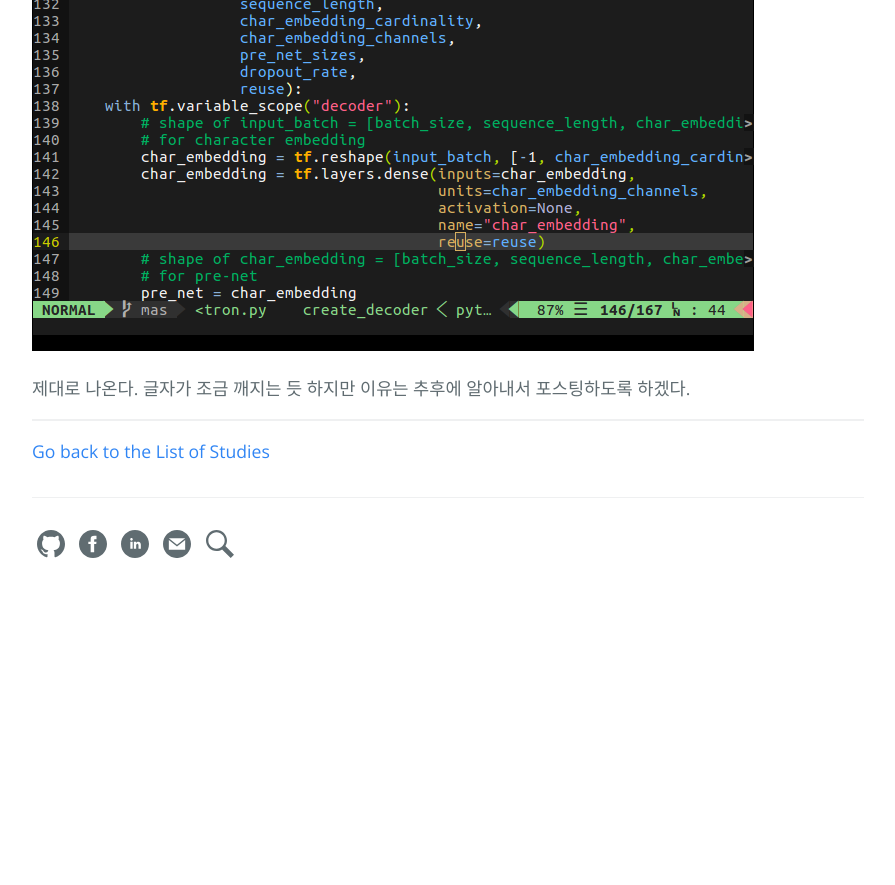
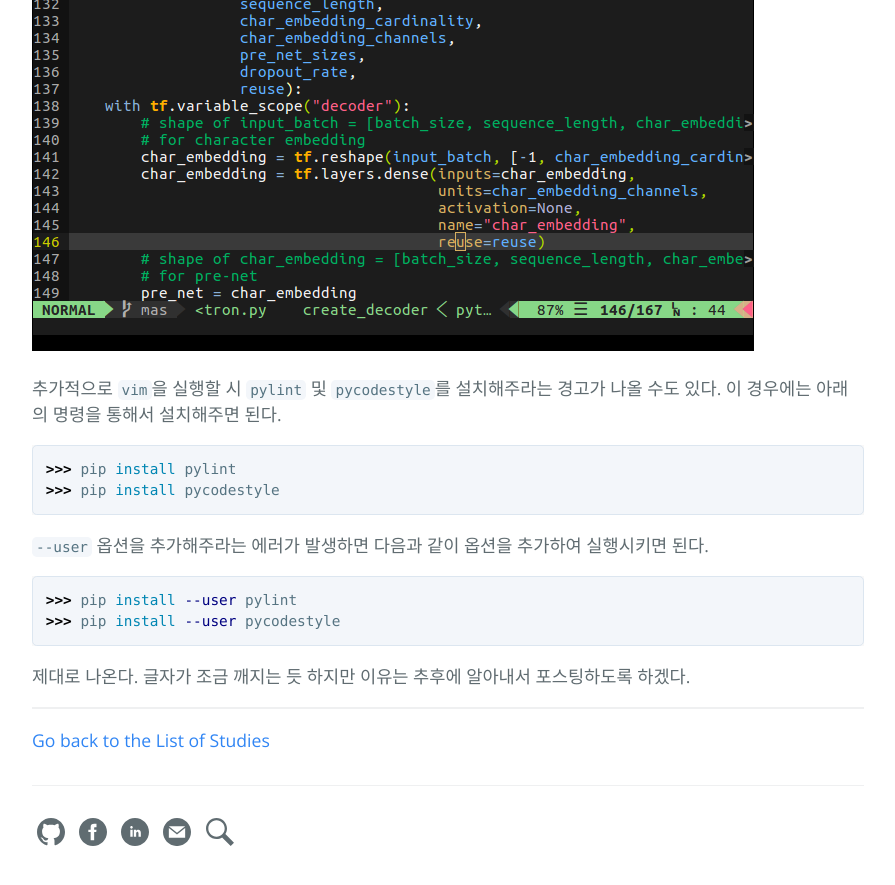
Before and after one commit to hcnoh/hcnoh.github.io, a Jekyll site: the page built from _posts/2018-10-05-ubuntu-setting.md, in a window 1280 px wide and 900 px high, scrolled down 17732 px. Shown: the top 885 px of the window, without its empty margins (192-1087 px from the left). Built offline with Jekyll 4.4.1, drawn with Linux system fonts in a browser that asks for light colours; comment, search, counter and statistics services are not loaded; before the commit the page ends 18344 px from its top, so only the background shows below that.

Commit message:
Update 2018-10-05-ubuntu-setting.md

````diff
--- a/_posts/2018-10-05-ubuntu-setting.md
+++ b/_posts/2018-10-05-ubuntu-setting.md
@@ -640,4 +640,18 @@
 
 ![](/assets/img/2018-10-05-development-environment-setting/09.png)
 
+추가적으로 `vim`을 실행할 시 `pylint` 및 `pycodestyle`를 설치해주라는 경고가 나올 수도 있다. 이 경우에는 아래의 명령을 통해서 설치해주면 된다.
+
+```bash
+>>> pip install pylint
+>>> pip install pycodestyle
+```
+
+`--user` 옵션을 추가해주라는 에러가 발생하면 다음과 같이 옵션을 추가하여 실행시키면 된다.
+
+```bash
+>>> pip install --user pylint
+>>> pip install --user pycodestyle
+```
+
 제대로 나온다. 글자가 조금 깨지는 듯 하지만 이유는 추후에 알아내서 포스팅하도록 하겠다.
````
